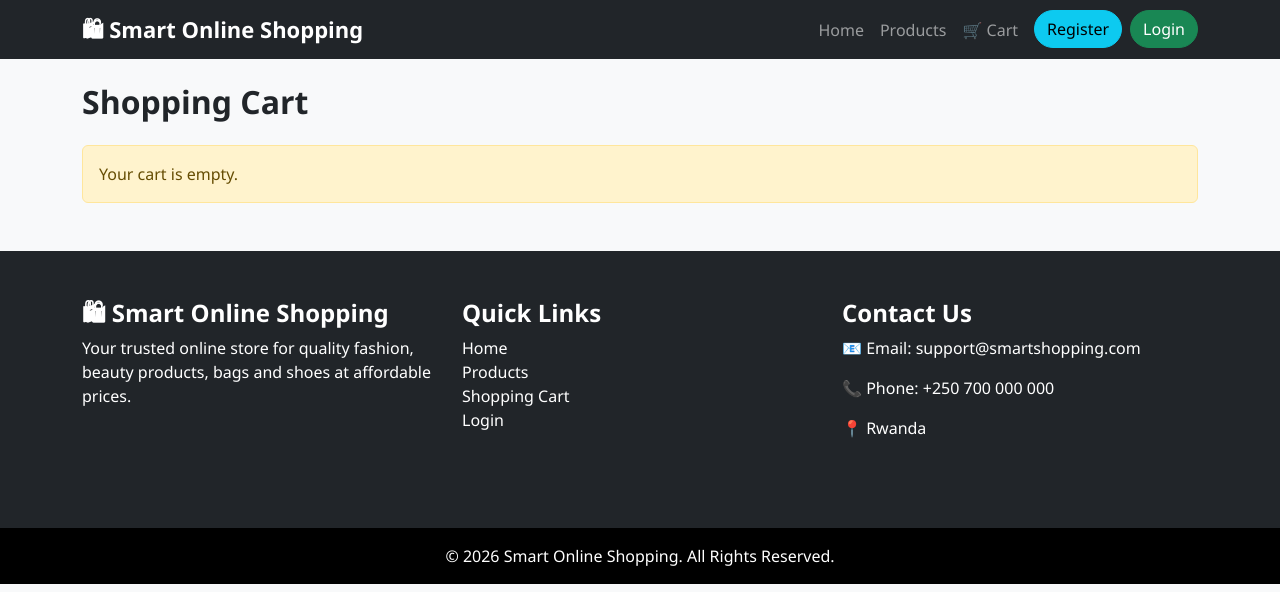
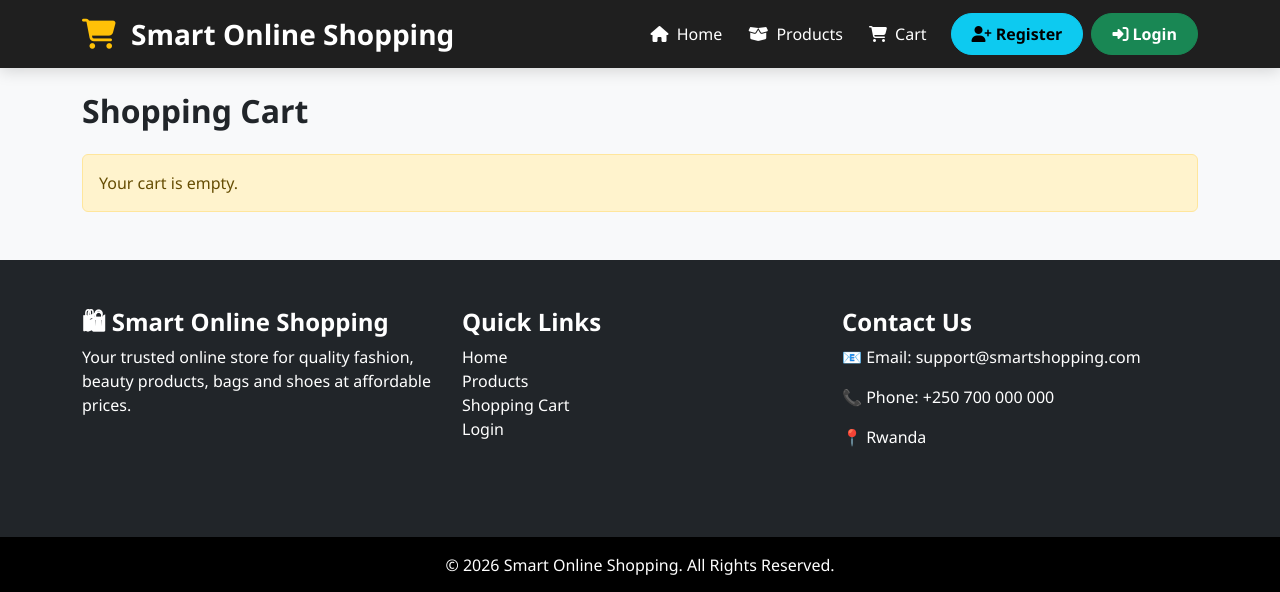
Before and after one commit to Rhiannonsurfstore/smart-online-shopping-final, a PHP site: page /cart.php in a window 1280 px wide. Shown: the top 592 px of the page. Run offline with PHP 8.4, Linux system fonts and the light colour scheme.

Commit message:
Improve navigation bar and website styling

```diff
--- a/includes/Navbar.php
+++ b/includes/Navbar.php
@@ -1,184 +1,102 @@
 <?php
 if (session_status() !== PHP_SESSION_ACTIVE) {
-    @session_start();
+    session_start();
 }
 ?>
 
-
-<nav class="navbar navbar-expand-lg navbar-dark bg-dark">
+<nav class="navbar navbar-expand-lg navbar-dark sticky-top">
 
 <div class="container">
 
+<a class="navbar-brand" href="index.php">
 
-<a class="navbar-brand fw-bold" href="index.php">
+<i class="fas fa-shopping-cart"></i>
 
-🛍 Smart Online Shopping
+Smart Online Shopping
 
 </a>
-
-
 
 <button class="navbar-toggler"
 type="button"
 data-bs-toggle="collapse"
 data-bs-target="#navbarMenu">
 
-
 <span class="navbar-toggler-icon"></span>
-
 
 </button>
 
+<div class="collapse navbar-collapse" id="navbarMenu">
 
-
-
-
-<div class="collapse navbar-collapse"
-id="navbarMenu">
-
-
-
-
-
-<ul class="navbar-nav ms-auto">
-
-
+<ul class="navbar-nav ms-auto align-items-center">
 
 <li class="nav-item">
-
-<a class="nav-link"
-href="index.php">
-
-Home
-
+<a class="nav-link" href="index.php">
+<i class="fas fa-home me-1"></i> Home
 </a>
-
 </li>
 
-
-
-
+<li class="nav-item">
+<a class="nav-link" href="products.php">
+<i class="fas fa-box-open me-1"></i> Products
+</a>
+</li>
 
 <li class="nav-item">
-
-<a class="nav-link"
-href="products.php">
-
-Products
-
+<a class="nav-link" href="cart.php">
+<i class="fas fa-shopping-cart me-1"></i> Cart
 </a>
-
 </li>
-
-
-
-
-
-
-<li class="nav-item">
-
-<a class="nav-link"
-href="cart.php">
-
-🛒 Cart
-
-</a>
-
-</li>
-
-
-
-
-
 
 <?php if(isset($_SESSION['user_id'])){ ?>
 
+<li class="nav-item">
+<span class="nav-link">
 
+<i class="fas fa-user-circle me-1"></i>
 
-<li class="nav-item">
-
-<span class="nav-link text-white">
-
-Welcome,
 <?php echo $_SESSION['full_name']; ?>
 
 </span>
-
-
 </li>
 
+<li class="nav-item">
+<a class="btn btn-danger ms-3" href="logout.php">
 
-
-
-
-<li class="nav-item">
-
-<a class="btn btn-danger ms-2"
-href="logout.php">
+<i class="fas fa-sign-out-alt"></i>
 
 Logout
 
 </a>
-
-
 </li>
 
-
-
-
-<?php }else{ ?>
-
-
-
+<?php } else { ?>
 
 <li class="nav-item">
+<a class="btn btn-info ms-3" href="register.php">
 
-<a class="btn btn-info ms-2"
-href="register.php">
+<i class="fas fa-user-plus"></i>
 
 Register
 
 </a>
-
-
 </li>
 
+<li class="nav-item">
+<a class="btn btn-success ms-2" href="login.php">
 
-
-
-
-<li class="nav-item">
-
-<a class="btn btn-success ms-2"
-href="login.php">
+<i class="fas fa-sign-in-alt"></i>
 
 Login
 
 </a>
-
-
 </li>
-
-
-
-
 
 <?php } ?>
 
-
-
-
-
 </ul>
-
-
-
-
 
 </div>
 
-
 </div>
 
-
 </nav>
--- a/includes/header.php
+++ b/includes/header.php
@@ -7,240 +7,155 @@
 
 <meta name="viewport" content="width=device-width, initial-scale=1">
 
+<title>Smart Online Shopping</title>
 
-<title>
-Smart Online Shopping
-</title>
+<!-- Bootstrap -->
+<link href="https://cdn.jsdelivr.net/npm/bootstrap@5.3.3/dist/css/bootstrap.min.css" rel="stylesheet">
 
-
-
-<!-- Bootstrap CSS -->
-
-<link href="https://cdn.jsdelivr.net/npm/bootstrap@5.3.3/dist/css/bootstrap.min.css"
-rel="stylesheet">
-
-
-
-
+<!-- Font Awesome -->
+<link rel="stylesheet"
+href="https://cdnjs.cloudflare.com/ajax/libs/font-awesome/6.7.2/css/all.min.css">
 
 <style>
 
-
-/* =========================
-   General Website Style
-========================= */
-
+/* =========================================
+   General Website
+========================================= */
 
 body{
 
-    font-family:'Segoe UI', Tahoma, Geneva, Verdana, sans-serif;
+    font-family:'Segoe UI',Tahoma,Geneva,Verdana,sans-serif;
 
     background:#f8f9fa;
 
 }
 
 
+/* =========================================
+   Navbar
+========================================= */
 
+.navbar{
 
+    background:#1f1f1f !important;
 
-/* =========================
-   Product Cards
-========================= */
+    box-shadow:0 3px 15px rgba(0,0,0,.15);
 
+}
 
-.card{
+.navbar-brand{
 
+    font-size:28px;
 
-    border-radius:20px;
+    font-weight:700;
 
-    overflow:hidden;
+    color:white !important;
 
-    border:none;
+}
 
-    transition:0.3s ease;
+.navbar-brand i{
+
+    color:#ffc107;
+
+    font-size:30px;
+
+    margin-right:8px;
+
+}
+
+.nav-link{
+
+    color:white !important;
+
+    margin-left:10px;
+
+    transition:.3s;
+
+}
+
+.nav-link:hover{
+
+    color:#ffc107 !important;
 
 }
 
 
+/* =========================================
+   Buttons
+========================================= */
 
+.btn{
 
-.card:hover{
+    border-radius:30px;
 
+    font-weight:600;
 
-    transform:translateY(-10px);
-
-    box-shadow:0 12px 30px rgba(0,0,0,0.15);
-
+    padding:8px 20px;
 
 }
 
 
+/* =========================================
+   Cards
+========================================= */
 
+.card{
 
-.product-card{
+    border:none;
 
+    border-radius:18px;
 
-    background:white;
+    overflow:hidden;
+
+    transition:.3s;
+
+}
+
+.card:hover{
+
+    transform:translateY(-8px);
+
+    box-shadow:0 12px 25px rgba(0,0,0,.18);
 
 }
 
 
-
-
-
-
-
-/* =========================
+/* =========================================
    Product Images
-========================= */
-
+========================================= */
 
 .card img{
 
-
     height:250px;
 
-    width:100%;
-
     object-fit:cover;
-
 
 }
 
 
+/* =========================================
+   Headings
+========================================= */
 
+h1,h2,h3,h4,h5{
 
-
-
-/* =========================
-   Buttons
-========================= */
-
-
-.btn{
-
-
-    border-radius:25px;
-
-    font-weight:500;
-
+    font-weight:700;
 
 }
 
 
+/* =========================================
+   Footer
+========================================= */
 
-.btn:hover{
+footer{
 
-
-    opacity:0.9;
-
+    margin-top:60px;
 
 }
 
-
-
-
-
-
-
-/* =========================
-   Headings
-========================= */
-
-
-h1,h2,h3,h4,h5{
-
-
-    font-weight:700;
-
-
-}
-
-
-
-
-
-/* =========================
-   Navbar Brand
-========================= */
-
-
-.navbar-brand{
-
-
-    font-size:22px;
-
-    font-weight:bold;
-
-
-}
-
-
-
-
-
-
-
-/* =========================
-   Category Buttons
-========================= */
-
-
-.category-btn{
-
-
-    padding-left:20px;
-
-    padding-right:20px;
-
-}
-
-
-
-
-
-
-/* =========================
-   Mobile Image Fix
-========================= */
-
-
-img{
-
-
-    max-width:100%;
-
-
-}
-
-
-
-
-
-
-/* =========================
-   Footer Spacing
-========================= */
-
-
-footer{
-
-
-    margin-top:50px;
-
-
-}
-
-
-
-
 </style>
-
-
 
 </head>
 
-
-
-
 <body class="bg-light">
```
